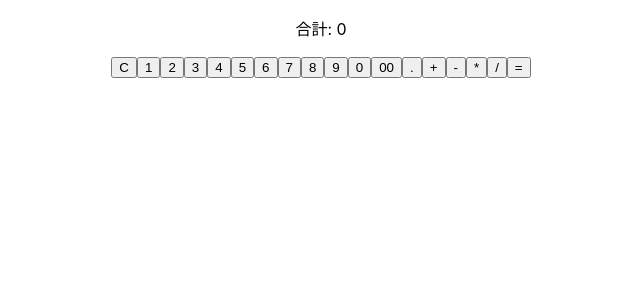
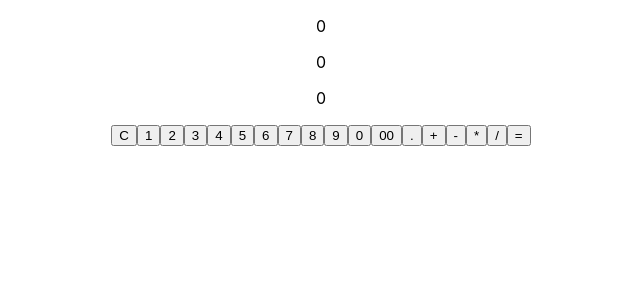
Before and after one commit to yamamotoryuuta/test-calculator, a React (Create React App) app: page / in a window 1280 px wide. Shown: the top 300 px of the page, without its empty margins (319-959 px from the left). Built offline with nearby package versions, Linux system fonts and the light colour scheme.

Commit message:
表示修正

```diff
--- a/src/component/App.tsx
+++ b/src/component/App.tsx
@@ -10,7 +10,7 @@ function App() {
 
 	return (
     <div className="App">
-      <Display display={display} operator={ calcs.operator } />
+      <Display display={display} calcs={ calcs } />
       <Buttons setDisplay={setDisplay} calcs={calcs} setCalcs={setCalcs} />
 		</div>
 	);
--- a/src/component/Buttons.tsx
+++ b/src/component/Buttons.tsx
@@ -41,7 +41,7 @@ function Buttons({
       setCalcs({...calcs, secondNum: current_num });
     }
 
-    setDisplay(current_num.toString());
+    // setDisplay(current_num.toString());
   };
 
   return (
@@ -73,7 +73,7 @@ function Buttons({
         onClick={() => {
           const answer = calcAnswer(calcs.firstNum, calcs.secondNum, calcs.operator as Operator);
           setDisplay(answer.toString());
-          setCalcs({ firstNum: answer, secondNum: 0, operator: calcs.operator});
+          setCalcs({ firstNum: answer, secondNum: calcs.secondNum, operator: calcs.operator});
         }}
       >
         =
--- a/src/component/Display.tsx
+++ b/src/component/Display.tsx
@@ -1,15 +1,13 @@
+import { Calcs } from "./index";
 
-function Display({
-  display,
-  operator,
-}: {
-    display: string;
-    operator: string;
-}) {
-  return (
-    <p>
-    合計: {display} <span>{operator}</span>
-    </p>
-  )
+function Display({ display, calcs }: { display: string; calcs: Calcs }) {
+	return (
+		<div>
+			<p>{calcs.firstNum}</p>
+			<p>{calcs.operator}</p>
+			<p>{calcs.secondNum}</p>
+			<p>{display}</p>
+		</div>
+	);
 }
 export default Display;
```
